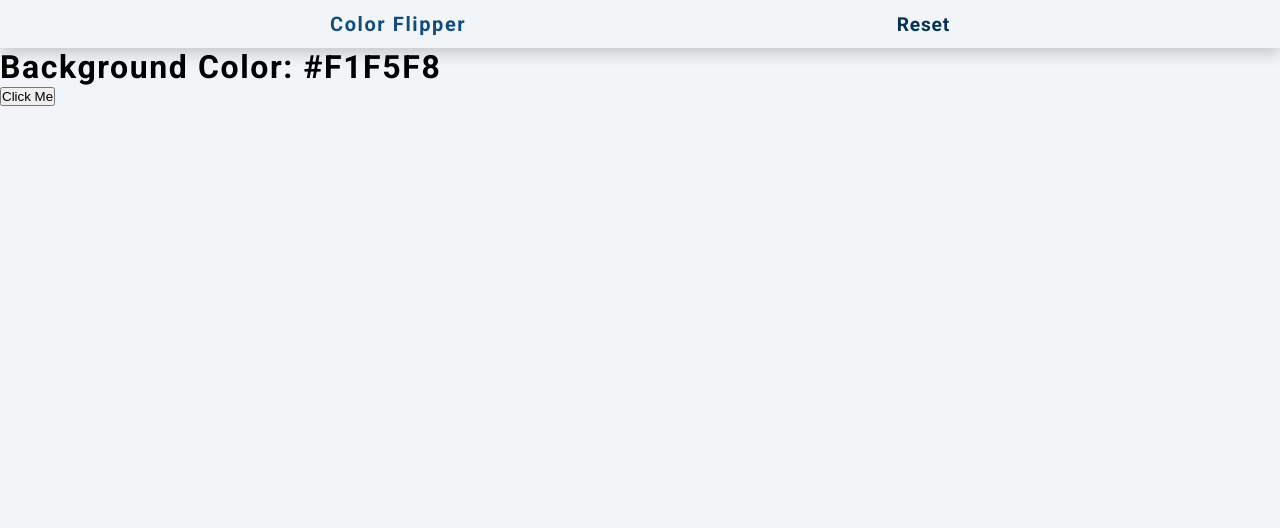
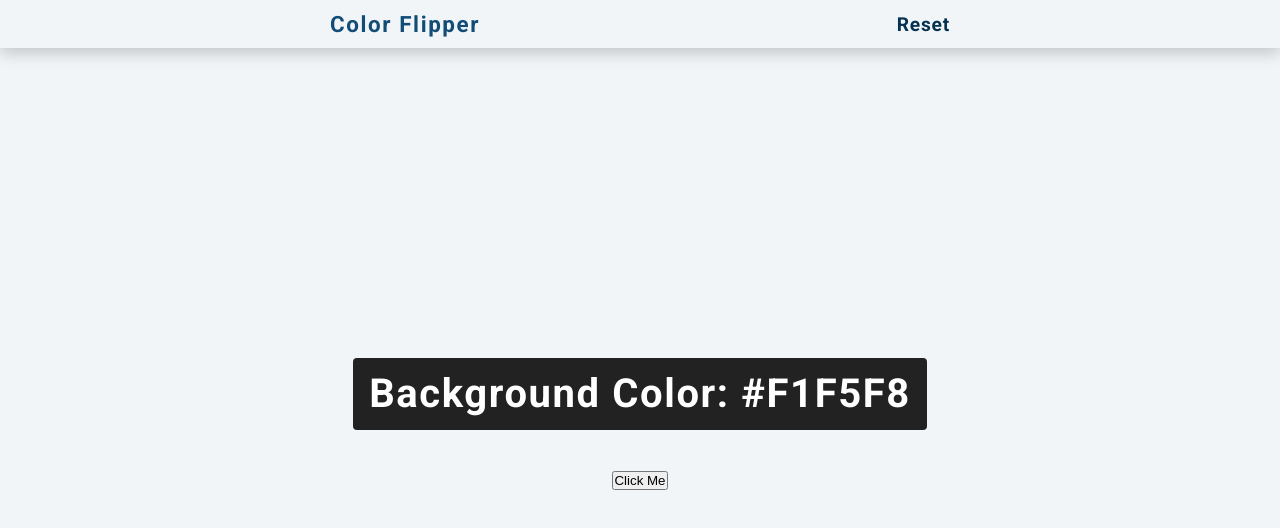
Before and after one commit to arturcoqueiro/Collor-Fliper, a plain HTML site: page index.html in a window 1280 px wide. Drawn offline with Linux system fonts and the light colour scheme.

Commit message:
media query

```diff
--- a/style.css
+++ b/style.css
@@ -1,8 +1,10 @@
 @import url("https://fonts.googleapis.com/css?family=Open+Sans|Roboto:400,700&display=swap");
 
-*{
+*,::after,
+::before{
     margin: 0;
     padding: 0;
+    box-sizing: border-box;
 }
 
 :root{
@@ -26,6 +28,26 @@ h2{
 }
 h3{
     font-size: 1.25rem;
+}
+@media screen and (min-width: 800px){
+    h1{
+        font-size: 4rem;
+    }
+    h2{
+        font-size: 2.5rem;
+    }
+    h3{
+        font-size: 1.40rem;
+    }
+    h4{
+        font-size: 1rem;
+    }
+    body{
+        font-size: 1rem;
+    }
+    h1, h2, h3, h4{
+        line-height: 1;
+    }
 }
 
 nav{
@@ -55,3 +77,21 @@ nav a:hover{
     color: #EB4F57;
     text-decoration: underline;
 }
+
+main{
+    height: calc(100vh - 3rem);
+    display: grid;
+    place-items: center;
+}
+
+.container{
+    text-align: center;
+}
+.container h2{
+    background-color: #222;
+    color: white;
+    padding: 1rem;
+    margin-bottom: 2.5rem;
+    border-radius: 0.25rem;
+
+}
```
